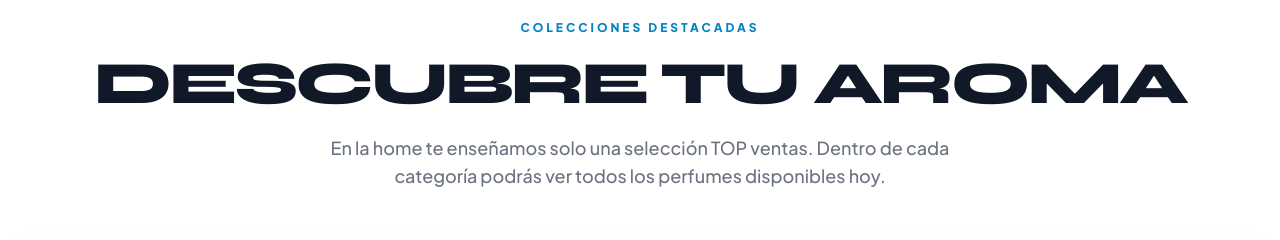
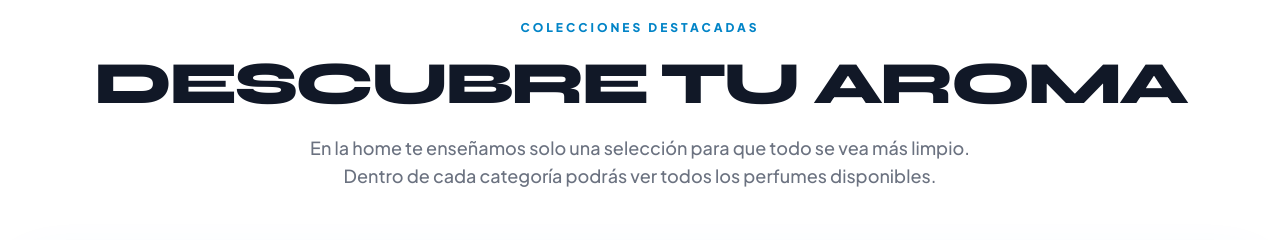
Before and after one commit to Lokeyokeria/HueleQueFlipas, a React (Vite) app: page / in a window 1280 px wide. Shown: the part 1440-1680 px from the top of the page. Built offline with nearby package versions, Linux system fonts and the light colour scheme.

Commit message:
Update App.tsx

```diff
--- a/App.tsx
+++ b/App.tsx
@@ -909,8 +909,8 @@ const App: React.FC = () => {
               </h2>
 
               <p className="text-gray-500 max-w-2xl mx-auto font-medium text-base md:text-lg">
-                En la home te enseñamos solo una selección TOP ventas.
-                   Dentro de cada categoría podrás ver todos los perfumes disponibles hoy.
+                En la home te enseñamos solo una selección para que todo se vea más limpio. Dentro
+                de cada categoría podrás ver todos los perfumes disponibles.
               </p>
             </div>
 
```
